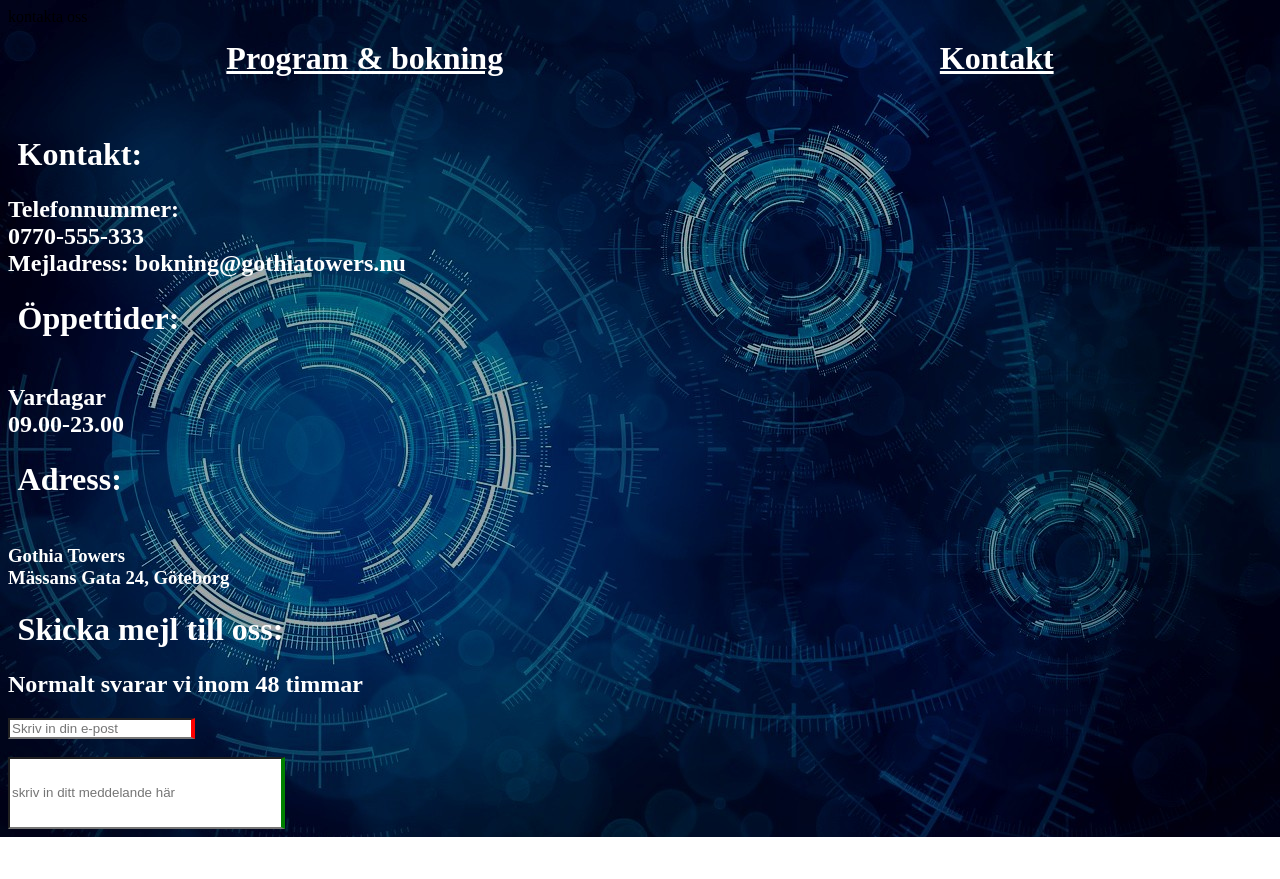
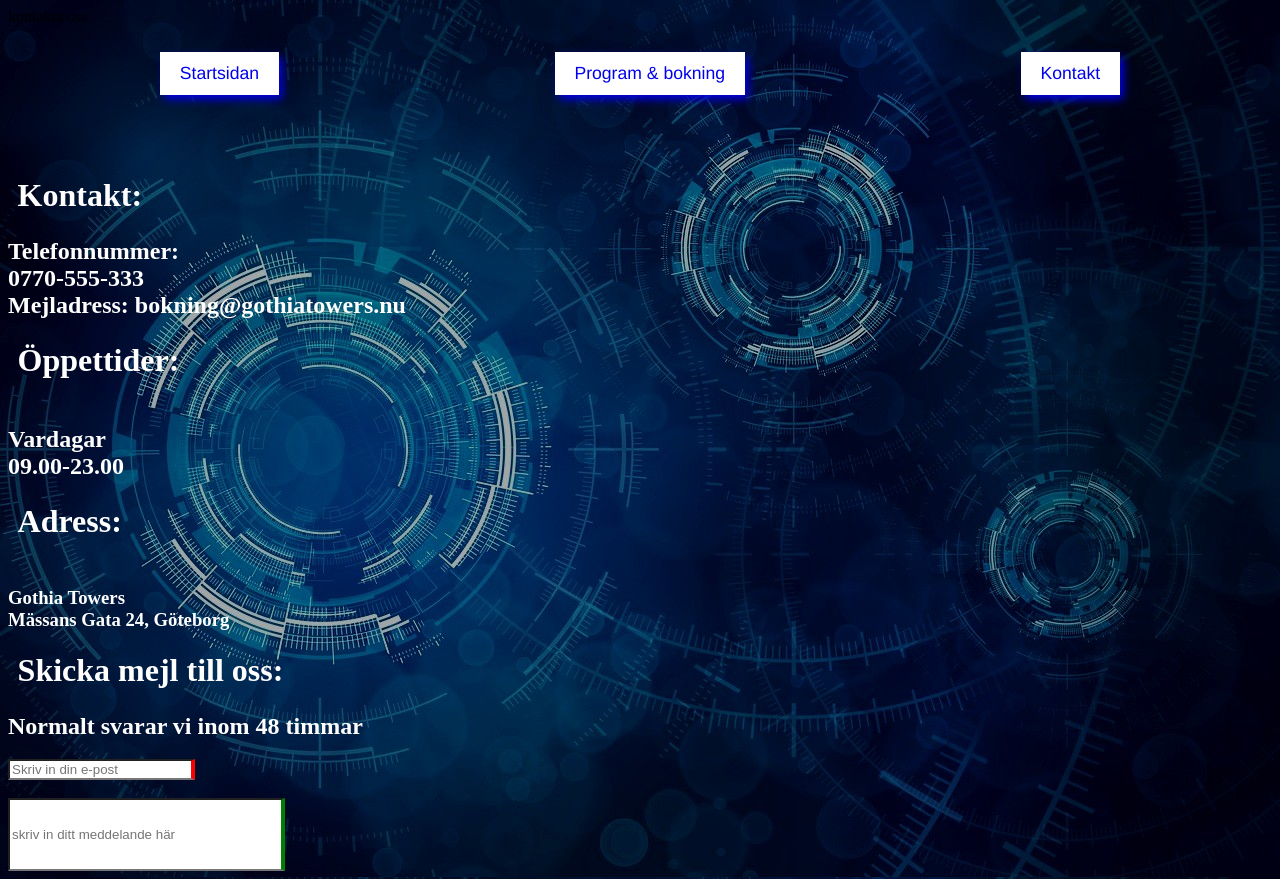
Before and after one commit to HannisenGo1/Battrewebb, a plain HTML site: page kontakt.html in a window 1280 px wide. Before the commit the page ends 837 px from the top, so only its background shows below. Drawn offline with Linux system fonts and the light colour scheme.

Commit message:
ändringar html css

```diff
--- a/kontakt.css
+++ b/kontakt.css
@@ -2,6 +2,10 @@
 	body {
 		min-width: 350px;
 	}
+}
+:root {
+	/*Variabler för css här*/
+	--primary-color: rgb(255, 255, 255);
 }
 
 body {
@@ -11,23 +15,39 @@ background-repeat: no-repeat; /*förhindra upprepning*/
 background-attachment: fixed; /*fäster bakgrundsbilden*/
 }
 
-.menyknappar {
+header {
+	padding: 0.5em;
+	font-size: 1.1em;
+	margin: 0.3em;
+	text-align: center;
+	font-family: 'Franklin Gothic Medium', 'Arial Narrow', Arial, sans-serif;
+}
+/*Menyn & Knapparna ! */
+.meny-box {
 	display: flex;
 	justify-content: space-around;
-	align-items: center;
-	height: 4em;
-	width: 100%;
+	flex-wrap: wrap;
+
 }
 
-.menyknappar a {
+.meny-box>a {
 
-	color: white;
-	margin: 0.5em;
-	font-weight: bold;
-	font-size: 2em;
-	padding: 0.2em;
-	border-radius: 3px;
-	text-align: center;
+	padding: 0.5em 1em;
+	border: 2px solid white;
+	margin: 1em 0.2em;
+	background-color: var(--primary-color);
+	position: relative;
+	top: 0em;
+	text-decoration: none;
+	/* offset-x offset-y blur-radius*/
+	box-shadow: 0.2em 0.3em 0.5em;
+	top: -0.3em;
+	transition: all 0.4s;
+}
+
+.meny-box>a:hover {
+	box-shadow: 0.6em 0.7em 0.7em rgb(34, 12, 132);
+	top: 0.2em;
 }
 
 h1 {
--- a/kontakt.html
+++ b/kontakt.html
@@ -6,14 +6,15 @@
 	<link href="kontakt.css" rel="stylesheet" type="text/css"
 	<title>kontakta oss</title>
 </head>
+<header>
+	<div class="meny-box">
+		<a href="index.html"> Startsidan</a>
+		<a href="#"> Program & bokning </a>
+		<a href="kontakt.html">Kontakt</a>
+	</div>
+</header>
+
 <body>
-
-		<div class="Meny-container">
-			<div class="menyknappar">
-				<a href="schema.html"> Program & bokning </a>
-				<a href="kontakt.html">Kontakt</a>
-			</div>
-		</div>
      <br>
      <br>
 		<h1> Kontakt:  </h1>
--- a/schema.css
+++ b/schema.css
@@ -7,7 +7,7 @@
 :root {
 	/*Variabler för css här*/
 	--primary-color: rgb(255, 255, 255);
-	--primary-color1:rgb(34, 12, 132);
+	--primary-color1:rgb(28, 28, 245);
 }
 
 /*Bakgrundsbild och stil för sidan*/
@@ -20,11 +20,19 @@ body {
 
 }
 
+header {
+	padding: 0.5em;
+	font-size: 1.1em;
+	margin: 0.3em;
+	text-align: center;
+	font-family: 'Franklin Gothic Medium', 'Arial Narrow', Arial, sans-serif;
+}
 /*Menyn & Knapparna ! */
 .meny-box {
 	display: flex;
 	justify-content: space-around;
 	flex-wrap: wrap;
+
 }
 
 .meny-box>a {
@@ -75,6 +83,13 @@ h4 {
 	color: var(--primary-color);
 }
 
+h5 {
+			text-align: center;
+			font-size: 1.5em;
+			color: var(--primary-color1);
+			margin: 0em;
+		}
+
 
 /* stilar för container med text */
 .div-text {
```
Also changed, not shown: schema.html (+10 -10 lines).
